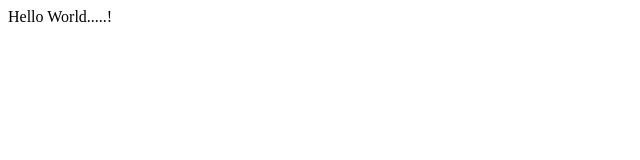
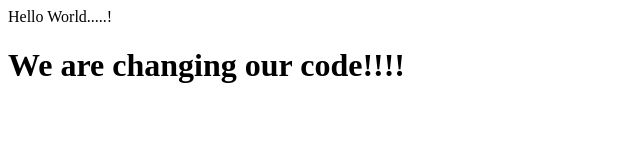
Before and after one commit to Faik507/WORKSHOP-PUSH, a plain HTML site: page index.html in a window 1280 px wide. Shown: the whole page, without its empty margins (0-640 px from the left). Drawn offline with Linux system fonts and the light colour scheme.

Commit message:
modify index file

```diff
--- a/index.html
+++ b/index.html
@@ -1 +1,2 @@
 <p>Hello World.....!</p>
+<h1>We are changing our code!!!!</h1>
```
Also changed, not shown: index.html.html (deleted, +0 -1 lines).
